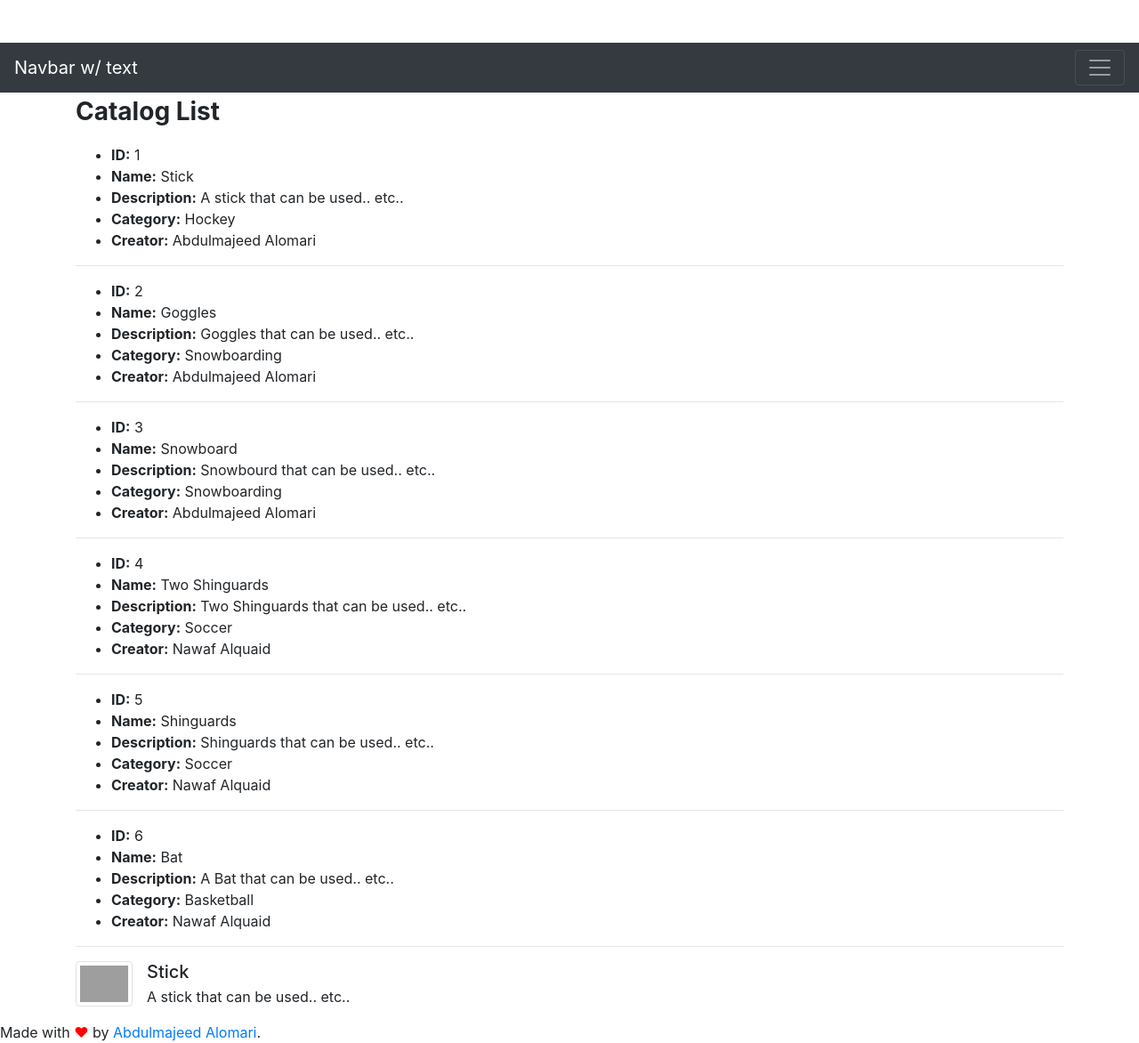
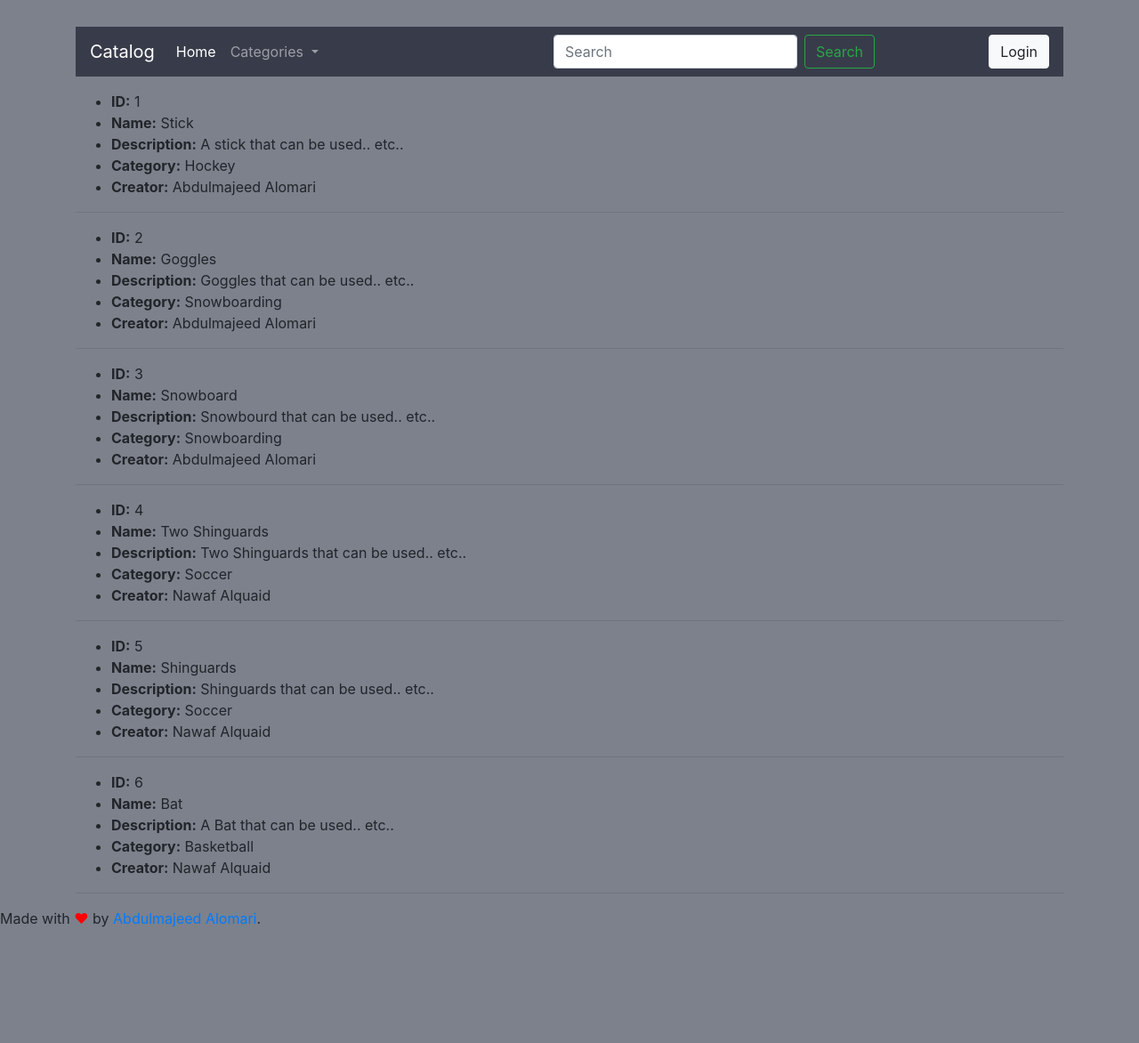
Before and after one commit to AbdulmajeedAlOmari/item-catalog-project, a Flask app: page /catalog in a window 1280 px wide. Shown: the whole page at 89% size. After the commit the page ends 1042 px from the top, so only its background shows below. Run offline with Flask 2, Linux system fonts and the light colour scheme; some libraries are stand-ins or nearby versions; grey boxes are pictures that could not be loaded.

Commit message:
feat: Update templates

```diff
--- a/static/styles.css
+++ b/static/styles.css
@@ -1,18 +1,12 @@
-body, html {
-  height: 100%;
-  margin: 0;
+body {
+  background-color: #7c818c;
 }
 
-header {
-  font-size: 28px;
-  font-weight: 700;
+#navbar {
+  margin-top: 30px;
+  background-color: #383c4a;
 }
 
-nav {
-  margin-top: 3rem;
+#searchForm {
+  margin: auto;
 }
-
-.textBody {
-  font-size: 5rem;
-  font-weight: 500;
-}
--- a/templates/base.html
+++ /dev/null
@@ -1,54 +0,0 @@
-<!DOCTYPE html>
-<html lang="en">
-<head>
-  {% block head %}
-  <!-- Required meta tags -->
-  <meta charset="utf-8">
-  <meta name="viewport" content="width=device-width, initial-scale=1, shrink-to-fit=no">
-
-  <link rel="stylesheet" href="https://stackpath.bootstrapcdn.com/bootstrap/4.1.3/css/bootstrap.min.css" integrity="sha384-MCw98/SFnGE8fJT3GXwEOngsV7Zt27NXFoaoApmYm81iuXoPkFOJwJ8ERdknLPMO" crossorigin="anonymous">
-  <link rel="stylesheet" href="/static/styles.css" />
-  <title>{% block title %}{% endblock %} - Item Catalog</title>
-  {% endblock %}
-</head>
-<body>
-  <nav class="navbar navbar-dark bg-dark">
-    <a class="navbar-brand" href="#">Navbar w/ text</a>
-    <button class="navbar-toggler" type="button" data-toggle="collapse" data-target="#navbarText" aria-controls="navbarText" aria-expanded="false" aria-label="Toggle navigation">
-    <span class="navbar-toggler-icon"></span>
-    </button>
-    <div class="collapse navbar-collapse" id="navbarText">
-      <ul class="navbar-nav mr-auto">
-      <li class="nav-item active">
-        <a class="nav-link" href="#">Home <span class="sr-only">(current)</span></a>
-      </li>
-      <li class="nav-item">
-        <a class="nav-link" href="#">Features</a>
-      </li>
-      <li class="nav-item">
-        <a class="nav-link" href="#">Pricing</a>
-      </li>
-      </ul>
-      <span class="navbar-text">
-      Navbar text with an inline element
-      </span>
-    </div>
-  </nav>
-
-  <div class="container">{% block content %}{% endblock %}</div>
-
-  <footer>
-    {% block footer %}
-    Made with
-    <span style="color:red;">♥</span>
-    by <a href="https://twitter.com/ammalomari">Abdulmajeed Alomari</a>.
-    {% endblock %}
-  </footer>
-
-  <!-- Optional JavaScript -->
-  <!-- jQuery first, then Popper.js, then Bootstrap JS -->
-  <script src="https://code.jquery.com/jquery-3.3.1.slim.min.js" integrity="sha384-q8i/X+965DzO0rT7abK41JStQIAqVgRVzpbzo5smXKp4YfRvH+8abtTE1Pi6jizo" crossorigin="anonymous"></script>
-  <script src="https://cdnjs.cloudflare.com/ajax/libs/popper.js/1.14.3/umd/popper.min.js" integrity="sha384-ZMP7rVo3mIykV+2+9J3UJ46jBk0WLaUAdn689aCwoqbBJiSnjAK/l8WvCWPIPm49" crossorigin="anonymous"></script>
-  <script src="https://stackpath.bootstrapcdn.com/bootstrap/4.1.3/js/bootstrap.min.js" integrity="sha384-ChfqqxuZUCnJSK3+MXmPNIyE6ZbWh2IMqE241rYiqJxyMiZ6OW/JmZQ5stwEULTy" crossorigin="anonymous"></script>
-</body>
-</html>
--- /dev/null
+++ b/templates/common/footer.html
@@ -0,0 +1,13 @@
+    </div>
+
+    <footer>
+      Made with <span style="color:red;">♥</span> by <a href="https://twitter.com/ammalomari">Abdulmajeed Alomari</a>.
+    </footer>
+
+    <!-- Optional JavaScript -->
+    <!-- jQuery first, then Popper.js, then Bootstrap JS -->
+    <script src="https://code.jquery.com/jquery-3.3.1.slim.min.js" integrity="sha384-q8i/X+965DzO0rT7abK41JStQIAqVgRVzpbzo5smXKp4YfRvH+8abtTE1Pi6jizo" crossorigin="anonymous"></script>
+    <script src="https://cdnjs.cloudflare.com/ajax/libs/popper.js/1.14.3/umd/popper.min.js" integrity="sha384-ZMP7rVo3mIykV+2+9J3UJ46jBk0WLaUAdn689aCwoqbBJiSnjAK/l8WvCWPIPm49" crossorigin="anonymous"></script>
+    <script src="https://stackpath.bootstrapcdn.com/bootstrap/4.1.3/js/bootstrap.min.js" integrity="sha384-ChfqqxuZUCnJSK3+MXmPNIyE6ZbWh2IMqE241rYiqJxyMiZ6OW/JmZQ5stwEULTy" crossorigin="anonymous"></script>
+  </body>
+</html>
--- /dev/null
+++ b/templates/common/header.html
@@ -0,0 +1,44 @@
+<!DOCTYPE html>
+<html lang="en">
+<head>
+  <!-- Required meta tags -->
+  <meta charset="utf-8">
+  <meta name="viewport" content="width=device-width, initial-scale=1, shrink-to-fit=no">
+
+  <link rel="stylesheet" href="https://stackpath.bootstrapcdn.com/bootstrap/4.1.3/css/bootstrap.min.css" integrity="sha384-MCw98/SFnGE8fJT3GXwEOngsV7Zt27NXFoaoApmYm81iuXoPkFOJwJ8ERdknLPMO" crossorigin="anonymous">
+  <link rel="stylesheet" href="/static/styles.css" />
+  <title>Catalog</title>
+</head>
+<body>
+  <div class="container">
+    <nav id="navbar" class="navbar navbar-expand-lg navbar-dark">
+      <a class="navbar-brand" href="/catalog">Catalog</a>
+      <button class="navbar-toggler" type="button" data-toggle="collapse" data-target="#navbarSupportedContent" aria-controls="navbarSupportedContent" aria-expanded="false" aria-label="Toggle navigation">
+        <span class="navbar-toggler-icon"></span>
+      </button>
+
+      <div class="collapse navbar-collapse" id="navbarSupportedContent">
+        <ul class="navbar-nav mr-auto">
+          <li class="nav-item active">
+            <a class="nav-link" href="/">Home <span class="sr-only">(current)</span></a>
+          </li>
+          <li class="nav-item dropdown">
+            <a class="nav-link dropdown-toggle" href="#" id="navbarDropdown" role="button" data-toggle="dropdown" aria-haspopup="true" aria-expanded="false">
+              Categories
+            </a>
+            <div class="dropdown-menu" aria-labelledby="navbarDropdown">
+              <a class="dropdown-item" href="#">Soccer</a>
+              <a class="dropdown-item" href="#">Basketball</a>
+              <a class="dropdown-item" href="#">Basketball</a>
+              <a class="dropdown-item" href="#">Basketball</a>
+              <a class="dropdown-item" href="#">Basketball</a>
+            </div>
+          </li>
+        </ul>
+        <form id="searchForm" class="form-inline my-2 my-lg-0" method="GET" action="/catalog">
+          <input class="form-control mr-sm-2" type="search" placeholder="Search" aria-label="Search" name="query">
+          <button class="btn btn-outline-success my-2 my-sm-0" type="submit">Search</button>
+        </form>
+        <a class="btn btn-light" href="/login">Login</a>
+      </div>
+    </nav>
--- a/templates/index.html
+++ b/templates/index.html
@@ -1,12 +1,4 @@
-{% extends "base.html" %}
-{% block title %}Landing{% endblock %}
-
-{% block content %}
-  <header>
-    Catalog List
-  </header>
-
-  <p class="textBody">
+{% include 'common/header.html' %}
   {% for i in items %}
       <p class="itemDetails">
         <ul>
@@ -19,12 +11,4 @@
       </p>
       <hr />
   {% endfor %}
-  <li class="media">
-    <img class="mr-3 img-fluid img-thumbnail" src={{ items[0].category.pic }} height='64px' width='64px' alt="Generic placeholder image">
-    <div class="media-body">
-      <h5 class="mt-0 mb-1">{{items[0].name}}</h5>
-      {{items[0].description}}
-    </div>
-  </li>
-  </p>
-{% endblock %}
+{% include 'common/footer.html' %}
```
Also changed, not shown: templates/landing.html (+2 -10 lines). Lines whose indentation alone changed are shown as unchanged.
